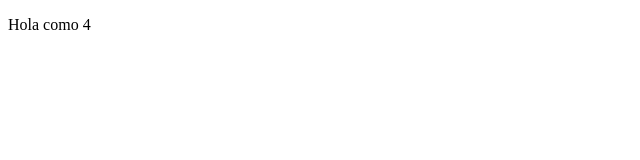
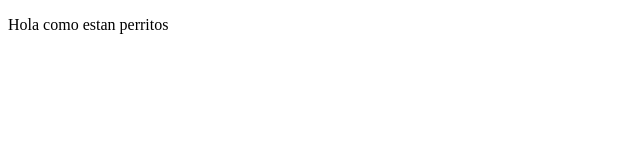
Before and after one commit to Criseli03/proyectoDemoCursoPrework, a plain HTML site: page index.html in a window 1280 px wide. Shown: the full height of the page, 0-640 px from the left. Drawn offline with Linux system fonts and the light colour scheme.

Commit message:
Cambios agregamos unos

```diff
--- a/index.html
+++ b/index.html
@@ -7,7 +7,7 @@
     <title>Documento 3 </title>
 </head>
 <body>
-    <p>Hola  como 4
+    <p>Hola  como estan perritos
         </p>
 </body>
 </html>
```
